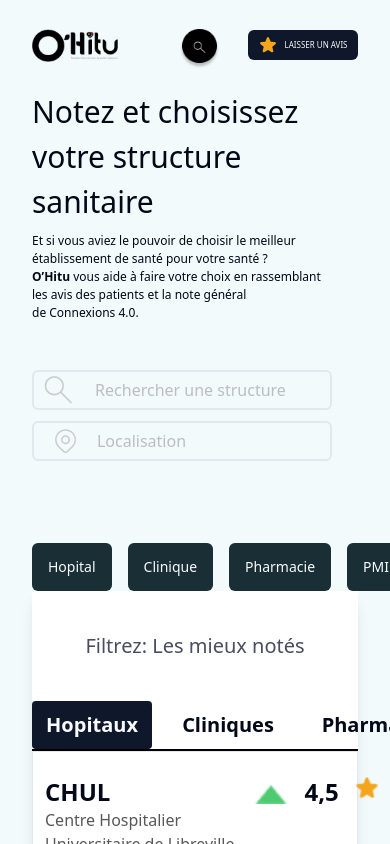
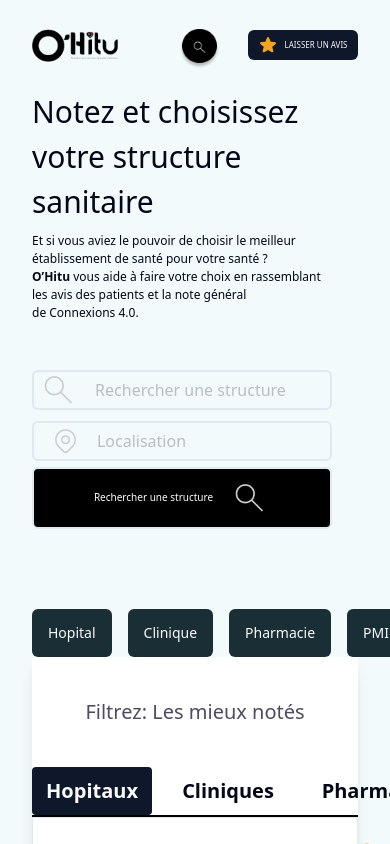
Before and after one commit to JojoELITE/O-Hitu-vite-project, a React (Vite) app: page / in a window 390 px wide. Shown: the top 844 px of the page. Built offline with nearby package versions, Linux system fonts and the light colour scheme.

Commit message:
fin de la version mobile , debut desktop

```diff
--- a/src/pages/Home.jsx
+++ b/src/pages/Home.jsx
@@ -95,6 +95,12 @@ function Home() {
                             <img className="lg:h-[44px] sm:block lg:hidden" src="assets/fluent_location-20-regular.png" alt="logo"/>
                             <span className=" mr-32 lg:mr-52 lg:mb-4 text-[#BDBDBD]">Localisation</span>
                             <img className="lg:h-[44px] lg:block hidden" src="assets/fluent_location-20-regular.png" alt="logo"/>
+                        </Button>
+
+
+                        <Button className=" w-[300px] h-[px] border-2 text-[10px] gap-4 bg-black mt-1 lg:hidden" variant="online">
+                            <span className="text-center text-white">Rechercher une structure</span>
+                            <img className="" src="assets/material-symbols-light_search.png" alt="logo"/>
                         </Button>
                     </div>
 
```
